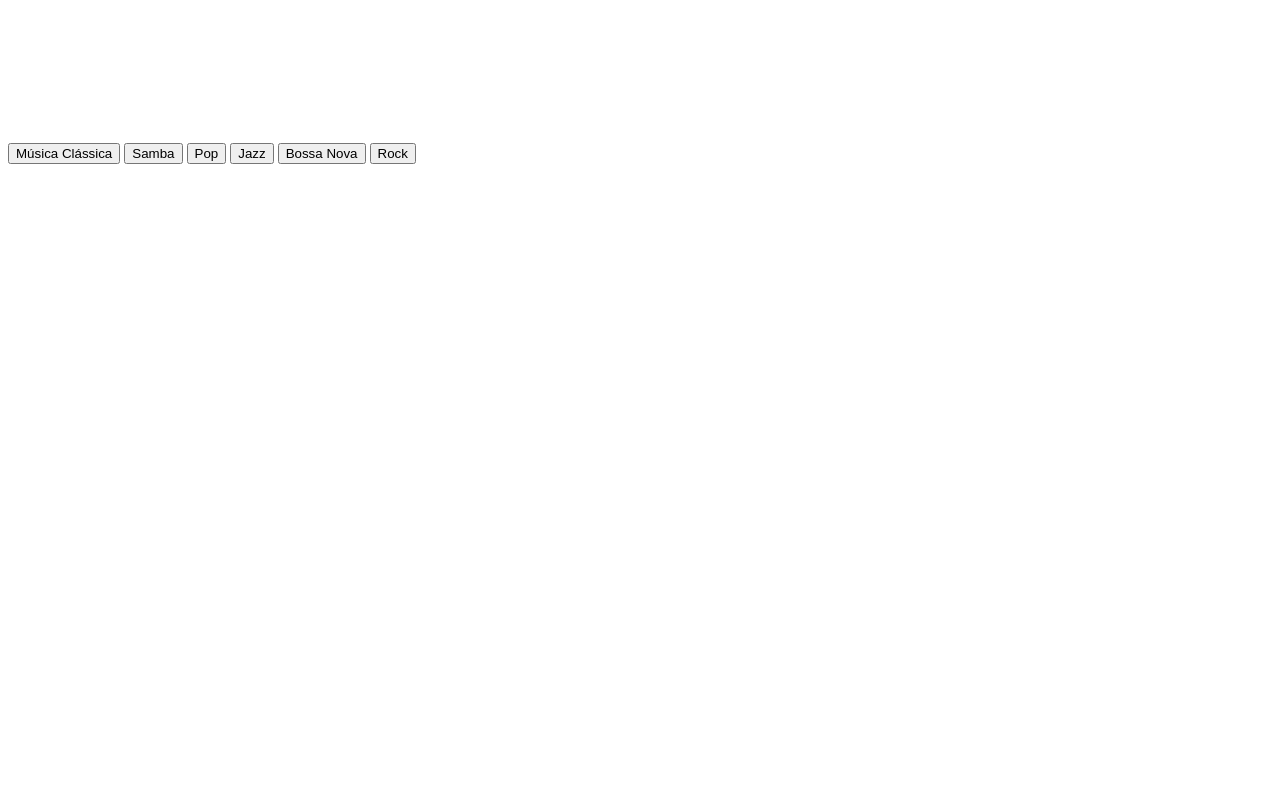
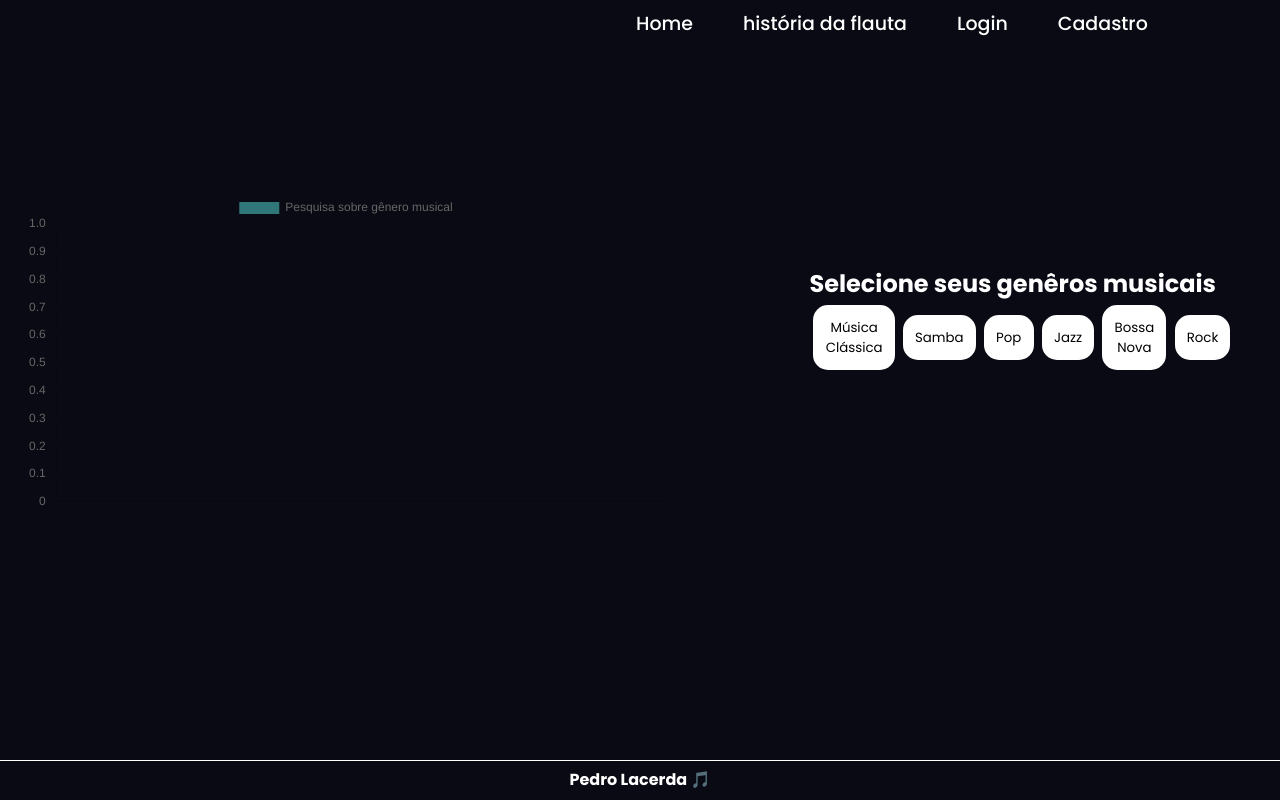
Before and after one commit to Pehdrow/Projeto-individual, a website: page site/public/dashboard.html in a window 1280 px wide. Both pictures are taken after a click on the button "Música Clássica". Drawn offline with nearby package versions, Linux system fonts and the light colour scheme; no server answers.

Commit message:
Subindo Dashboard em funcionamento

```diff
--- a/site/app.js
+++ b/site/app.js
@@ -13,6 +13,7 @@ var usuarioRouter = require("./src/routes/usuarios");
 var avisosRouter = require("./src/routes/avisos");
 var medidasRouter = require("./src/routes/medidas");
 var musicaRouter = require("./src/routes/musica");
+var dashboardRouter = require("./src/routes/dashboard");
 
 
 app.use(express.json());
@@ -25,7 +26,8 @@ app.use("/", indexRouter);
 app.use("/usuarios", usuarioRouter);
 app.use("/avisos", avisosRouter);
 app.use("/musica", musicaRouter);
-app.use("/medidas", medidasRouter)
+app.use("/medidas", medidasRouter);
+app.use("/dashboard", dashboardRouter)
 
 app.listen(PORTA, function () {
     console.log(`Servidor do seu site já está rodando! Acesse o caminho a seguir para visualizar: http://localhost:${PORTA} \n
--- /dev/null
+++ b/site/public/css/dashboard.css
@@ -0,0 +1,160 @@
+
+@import url('https://fonts.googleapis.com/css2?family=Poppins:wght@200;300;400;500;600;700;800;900&display=swap');
+
+*{
+    margin: 0;
+    padding: 0;
+    box-sizing: border-box;
+    font-family: 'Poppins', sans-serif;
+    background-color: #090a13;
+}
+section{
+
+    width: 100%;
+    height: 100%;
+    display: flex;
+    justify-content: space-between;
+    align-items: center;
+
+}
+
+
+.banner {
+    flex-direction: column;
+    align-items: center;
+    justify-content: end;
+    height: 100%;
+
+}
+
+
+header{
+    position: absolute;
+    top: 0;
+    left: 0;
+    width: 100%;
+    padding: 40px 100px;
+    display: flex;
+    align-items: center;
+    justify-content: space-between;
+
+}
+
+
+
+
+.navegacao{
+    margin-left: 45%;
+    margin-top: -3%;
+
+
+}
+
+
+header .navegacao ul{
+    position: relative;font: bold;
+    display: flex;
+}
+header .navegacao span{
+    list-style: none;
+}
+header .navegacao span a{
+
+    display: inline-block;
+    color: #fff;
+    font-weight: 500;
+    text-decoration: none;
+    font-size: 19px;
+    margin-left: 50px;
+    font: bold;
+
+}
+
+
+
+
+
+.grafico{
+    width: 50%;
+    margin-left: 2%;
+    margin-top: 15%;
+}
+.caixaBotoes {
+    width: 100%;
+    display: flex;
+    align-items: center;
+    justify-content: space-around;
+}
+.sessaoBotoes {
+    flex-direction: column;
+    display: flex;
+    align-items: center;
+    justify-content: center;
+    margin-top: 10%;
+    margin-right: 5%;
+}
+.sessaoBotoes h2 {
+    display: flex;
+    color: #FFF;
+}
+
+button {
+    display: flex;
+    align-items: center;
+    justify-content: center;
+    background-color: white;
+    border: none;
+    margin: 1%;
+    padding: 3%;
+    border-radius: 15px;
+
+}
+
+
+
+
+
+
+
+
+
+
+
+
+
+
+
+
+
+.footer {
+    position: fixed;
+    height: 40px;
+    backdrop-filter: contrast(80%);
+    border-top: 0.4px solid #FFF;
+    /* borda do foorter */
+    color: #FFF;
+    bottom: 0;
+
+    width: 100%;
+    text-align: center;
+
+
+  }
+
+
+  .footer .container {
+
+    justify-content: center;
+    align-items: center;
+    height: 100%;
+    margin-top: 0.5%;
+
+
+  }
+
+  h4{
+    align-items: center;
+    margin-top: auto ;
+    color: #FFF;
+
+  }
--- a/site/public/dashboard.html
+++ b/site/public/dashboard.html
@@ -5,9 +5,30 @@
     <meta http-equiv="X-UA-Compatible" content="IE=edge">
     <meta name="viewport" content="width=device-width, initial-scale=1.0">
     <title>Document</title>
+    <link rel="stylesheet" href="./css/dashboard.css">
     <script src="https://cdn.jsdelivr.net/npm/chart.js"></script>
 </head>
 <body>
+  <section>
+
+    <header>
+
+        <nav class="navegacao">
+            <ul>
+                <span><a href="index.html">Home</a></span>
+                <span><a href="minha_historia.html">história da flauta</a></span>
+                <span><a href="#">Login</a></span>
+                <span><a href="cadastro.html">Cadastro</a></span>
+            </ul>
+        </nav>
+    </header>
+
+
+   <div class="grafico"><canvas id="myChart"></canvas></div>
+
+<div class="sessaoBotoes">
+<h2>Selecione seus genêros musicais</h2>
+<div class="caixaBotoes">
 
 
 <button id="Classica">Música Clássica</button>
@@ -16,40 +37,30 @@
 <button id="Jazz">Jazz</button>
 <button id="BossaNova">Bossa Nova</button>
 <button id="Rock">Rock</button>
-<canvas id="myChart"></canvas>
 
+</div>
+
+</div>
 </body>
+<div class="footer">
+  <div class="container">
+      <h4>
+          Pedro Lacerda &#x1F3B5;
+      </h4>
+  </div>
+</div>
 </html>
 
 <script>
 
-
-// Função para obter os dados com base no gênero musical selecionado
-function getDataByGenre(genre) {
-  // Lógica para obter os dados do gênero musical da sua fonte de dados
-  // por exemplo, uma API
-  const apiUrl = `web/dados/${genre}`;
-  return fetch(apiUrl)
-    .then(response => response.json())
-    .then(data => {
-      // Processamento dos dados
-      const labels = data.map(item => item.label);
-      const values = data.map(item => item.value);
-
-      return { labels, values };
-    });
-}
-
-// Função para criar/atualizar o gráfico
-function createChart(data) {
-  const ctx = document.getElementById('myChart').getContext('2d');
+const ctx = document.getElementById('myChart');
   const chart = new Chart(ctx, {
     type: 'bar',
     data: {
-      labels: data.labels,
+      labels: [],
       datasets: [{
         label: 'Pesquisa sobre gênero musical',
-        data: data.values,
+        data: [],
         backgroundColor: 'rgba(75, 192, 192, 0.6)'
       }]
     },
@@ -62,49 +73,98 @@ function createChart(data) {
       }
     }
   });
+
+// Função para obter os dados com base no gênero musical selecionado
+function getData() {
+  // Lógica para obter os dados do gênero musical da sua fonte de dados
+  // por exemplo, uma API
+  fetch('/dashboard/generos')
+    .then(response => response.json())
+    .then(data => {
+      console.log(data)
+      chart.data.labels = []
+      chart.data.datasets[0].data = []
+      for (let i = 0; i < data.length; i++) {
+        const genero = data[i];
+        console.log(genero)
+        chart.data.labels.push(genero.nomeGenero)
+        chart.data.datasets[0].data.push(genero.favoritos)
+      }
+      chart.update()
+
+    });
+}
+getData()
+
+function votarGenero(idGenero) {
+  var idUsuario = sessionStorage.ID_USUARIO
+  return fetch('/dashboard/votarGenero', {
+    method: 'POST',
+    headers: {
+      'Content-Type': 'application/json'
+    },
+    body: JSON.stringify({
+      idUsuario: idUsuario,
+      idGenero: idGenero
+    })
+  })
 }
 
 // Event Listeners para os botões
 document.getElementById('Classica').addEventListener('click', function() {
   // Obter os dados de Música Clássica e atualizar o gráfico
-  getDataByGenre('classica').then(data => {
-    createChart(data);
-  });
+  votarGenero(6).then(res => {
+    getData()
+    res.json().then(data => console.log(data))
+  }).catch(function (erro) {
+    console.log(erro)
+  })
 });
 
 document.getElementById('Samba').addEventListener('click', function() {
   // Obter os dados de Samba e atualizar o gráfico
-  getDataByGenre('samba').then(data => {
-    createChart(data);
-  });
+  votarGenero(1).then(res => {
+    getData()
+  }).catch(function (erro) {
+    console.log(erro)
+  })
 });
 
 document.getElementById('Pop').addEventListener('click', function() {
   // Obter os dados de Pop e atualizar o gráfico
-  getDataByGenre('pop').then(data => {
-    createChart(data);
-  });
+  votarGenero(2).then(res => {
+    getData()
+  }).catch(function (erro) {
+    console.log(erro)
+  })
 });
 
 document.getElementById('Jazz').addEventListener('click', function() {
   // Obter os dados de Jazz e atualizar o gráfico
-  getDataByGenre('jazz').then(data => {
-    createChart(data);
-  });
+  votarGenero(3).then(res => {
+    getData()
+  }).catch(function (erro) {
+    console.log(erro)
+  })
 });
 
 document.getElementById('BossaNova').addEventListener('click', function() {
   // Obter os dados de Bossa Nova e atualizar o gráfico
-  getDataByGenre('bossanova').then(data => {
-    createChart(data);
-  });
+  votarGenero(4).then(res => {
+    getData()
+  }).catch(function (erro) {
+    console.log(erro)
+  })
 });
 
 document.getElementById('Rock').addEventListener('click', function() {
   // Obter os dados de Rock e atualizar o gráfico
-  getDataByGenre('rock').then(data => {
-    createChart(data);
-  });
+  votarGenero(5).then(res => {
+    getData()
+  }).catch(function (erro) {
+    console.log(erro)
+  })
+
 });
 
 
--- a/site/src/routes/usuarios.js
+++ b/site/src/routes/usuarios.js
@@ -20,4 +20,4 @@ router.post("/autenticar", function (req, res) {
     usuarioController.entrar(req, res);
 });
 
-module.exports = router;
+module.exports = router;'1'
```
Also changed, not shown: site/public/css/reprodutor.css (+7 -3 lines), site/public/minha_historia.html (+5 -0 lines), site/public/reprodutor.html (+2 -2 lines), site/src/controllers/dashboardController.js (added, +46 -0 lines), site/src/models/dashboardModel.js (added, +34 -0 lines), site/src/routes/dashboard.js (added, +24 -0 lines), 1 other file.
